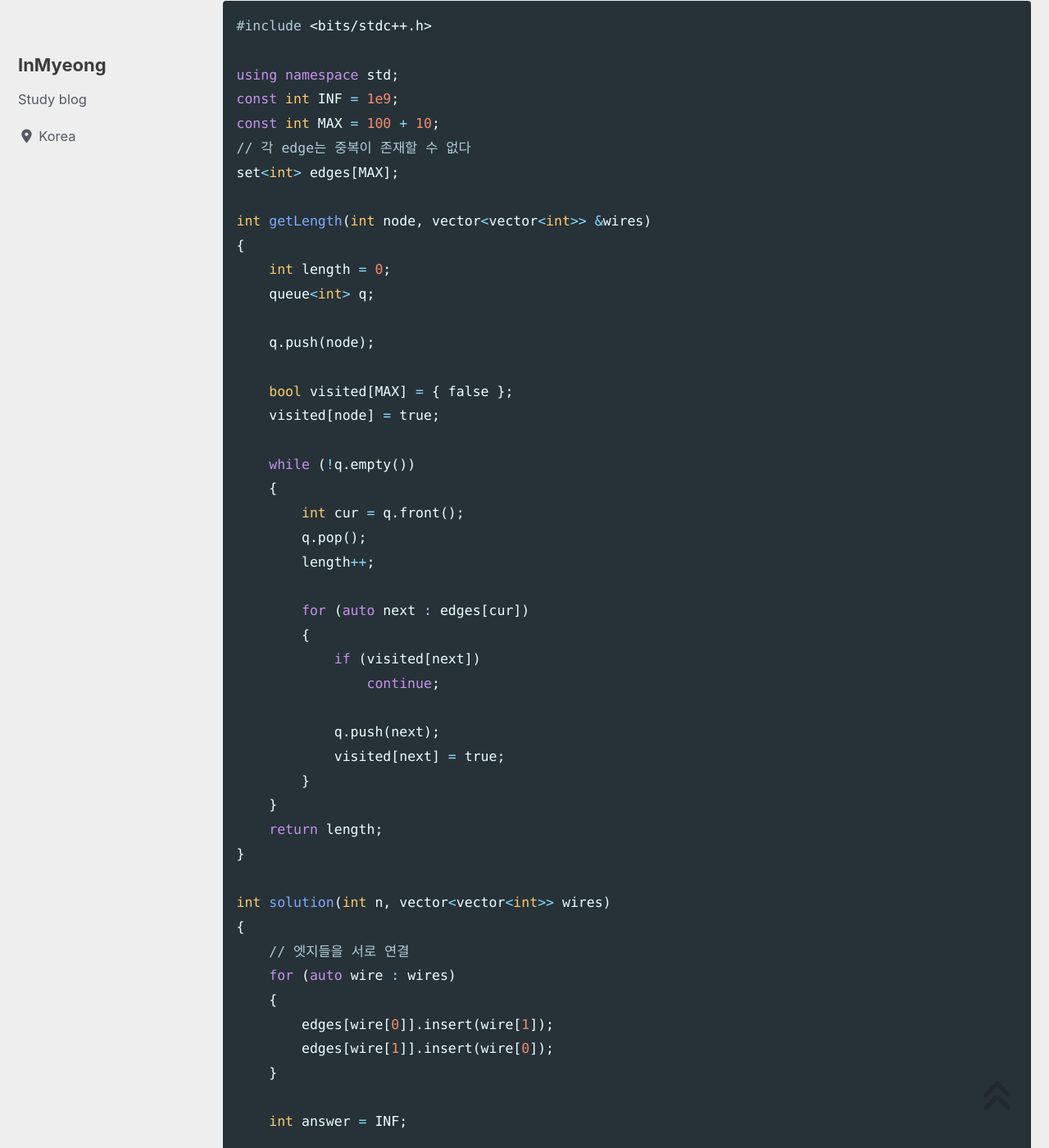
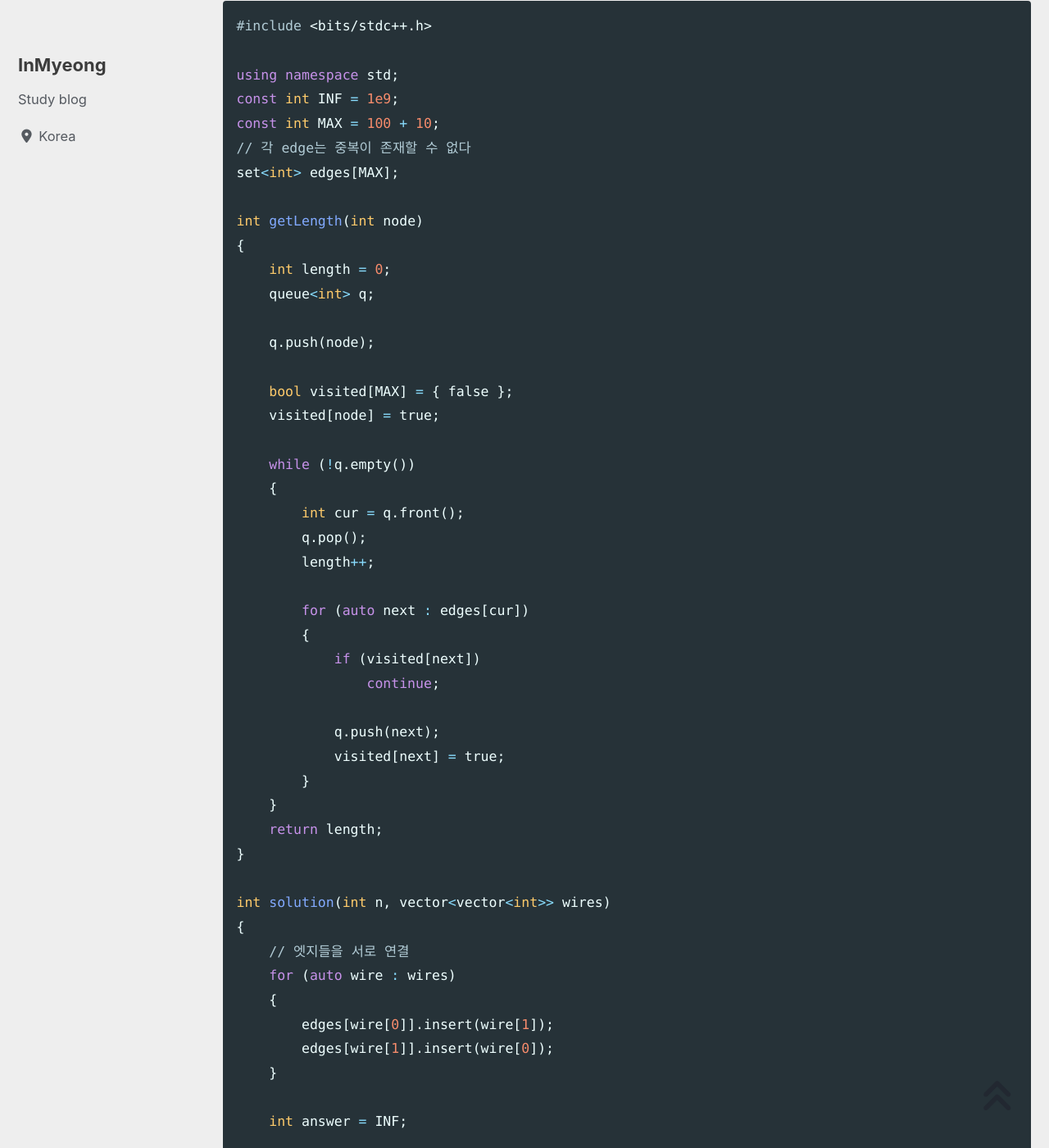
Before and after one commit to devMyeong/devMyeong.github.io, a Jekyll site: the page built from _posts/codingTest/2022-07-06-프로그래머스.md, in a window 1280 px wide and 1400 px high, scrolled down 33290 px. Shown: the whole window at 82% size. Built offline with Jekyll 4.4.1, drawn with Linux system fonts in a browser that asks for light colours; cached includes are drawn as plain includes; nearby versions of some CDN libraries; some web fonts are replaced; comment, search, counter and statistics services are not loaded; some of the changed text lies outside the part shown.

Commit message:
Chore : 프로그래머스 5-5 오타 수정

```diff
--- a/_posts/codingTest/2022-07-06-프로그래머스.md
+++ b/_posts/codingTest/2022-07-06-프로그래머스.md
@@ -963,7 +963,7 @@ const int MAX = 100 + 10;
 // 각 edge는 중복이 존재할 수 없다
 set<int> edges[MAX];
 
-int getLength(int node, vector<vector<int>> &wires)
+int getLength(int node)
 {
     int length = 0;
     queue<int> q;
@@ -1007,7 +1007,7 @@ int solution(int n, vector<vector<int>> wires)
         edges[wire[0]].erase(wire[1]);
         edges[wire[1]].erase(wire[0]);
 
-        answer = min(answer, abs(getLength(wire[0], wires) - getLength(wire[1], wires)));
+        answer = min(answer, abs(getLength(wire[0]) - getLength(wire[1])));
 
         edges[wire[0]].insert(wire[1]);
         edges[wire[1]].insert(wire[0]);
```
